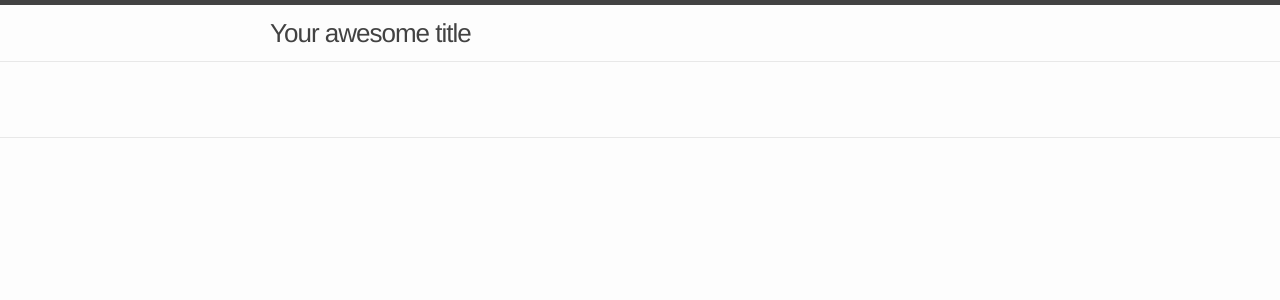
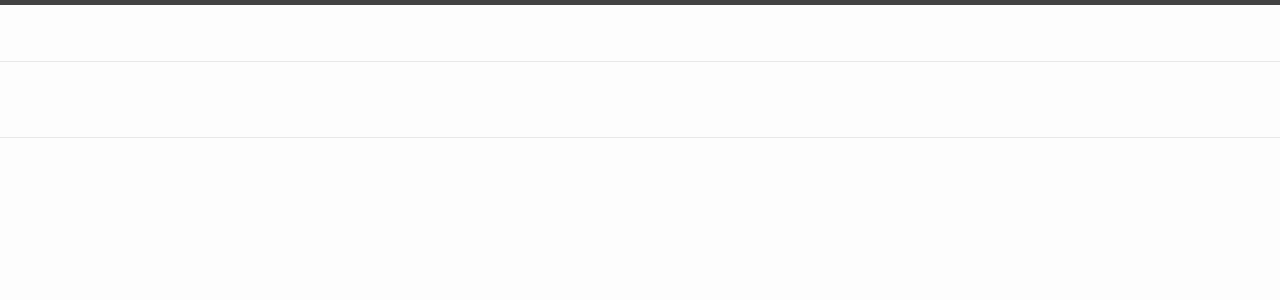
Before and after one commit to praekelt/numi-prototypes, a Jekyll site: the page built from index.md, in a window 1280 px wide. Shown: the top 300 px of the page. Built offline with Jekyll 4.4.1, drawn with Linux system fonts in a browser that asks for light colours.

Commit message:
Tidy up header, fix css link

```diff
--- a/_config.yml
+++ b/_config.yml
@@ -1,14 +1,10 @@
 # Site settings
-title: Your awesome title
+title: Numi Prototype
 email: your-email@domain.com
 description: > # this means to ignore newlines until "baseurl:"
   Write an awesome description for your new site here. You can edit this
   line in _config.yml. It will appear in your document head meta (for
   Google search results) and in your feed.xml site description.
-baseurl: "" # the subpath of your site, e.g. /blog/
-url: "http://yourdomain.com" # the base hostname & protocol for your site
-twitter_username: jekyllrb
-github_username:  jekyll
-
+baseurl: "/numi-prototypes" # the subpath of your site, e.g. /blog/
 # Build settings
 markdown: kramdown
--- a/_includes/header.html
+++ b/_includes/header.html
@@ -1,9 +1,3 @@
 <header class="site-header">
 
-  <div class="wrapper">
-
-    <a class="site-title" href="{{ site.baseurl }}/">{{ site.title }}</a>
-
-  </div>
-
 </header>
```
